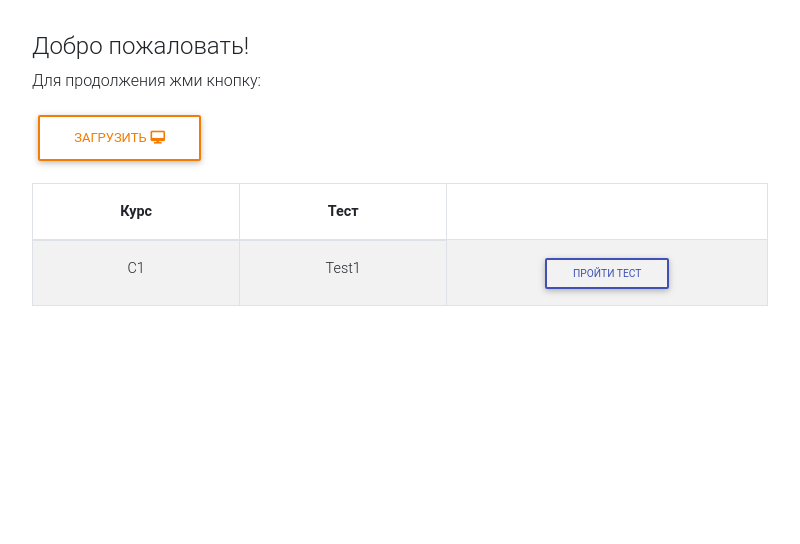
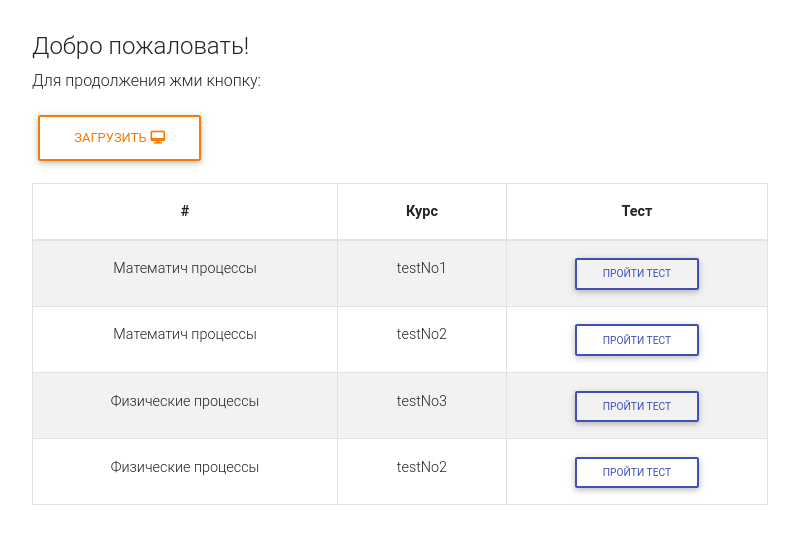
Before and after one commit to Nati098/test_system, an Electron app: page part_for_students/index.html in a window 800 px wide. Drawn offline with nearby package versions, Linux system fonts and the light colour scheme.

Commit message:
Added main logic

```diff
--- a/part_for_students/index.html
+++ b/part_for_students/index.html
@@ -20,6 +20,8 @@
 
   </head>
   <body>
+
+    <!-- Main page -->
     <div id="main" class="wrapper-editor">
 
       <h4>Добро пожаловать!</h4>
@@ -27,34 +29,28 @@
       <a role="button" class="btn btn-outline-orange" onclick="onLoadBtnClick()">Загрузить<i class="fas fa-desktop pl-1"></i></a>
       <p> </p>
 
-      <table id="table-tests" class="table table-striped table-bordered" cellspacing="0" width="100%">
+      <table class="table table-striped table-bordered" cellspacing="0" width="100%">
         <thead>
         <tr>
 
-<!--          <th class="th-sm" style="size: 20px; text-align: center"><b>#</b></th>-->
+          <th class="th-sm" style="size: 20px; text-align: center"><b>#</b></th>
           <th class="th-sm" style="size: 20px; text-align: center"><b>Курс</b></th>
           <th class="th-sm" style="size: 20px; text-align: center"><b>Тест</b></th>
 
         </tr>
         </thead>
-        <tbody>
-        <tr data-course="C1" data-test="Test1">
-<!--          <th scope="row" style="text-align: center">1</th>-->
-          <td style="text-align:center">C1</td>
-          <td style="text-align:center">Test1</td>
-          <td style="text-align:center">
-              <a role="button" class="btn row-run btn-outline-indigo btn-sm m-0">Пройти тест</a>
-          </td>
-
-        </tr>
-
+        <tbody  id="all-courses-table-list">
+        <!-- List of tests -->
         </tbody>
 
       </table>
 
     </div>
 
+    <!-- Test page -->
     <div id="test" style="display: none">
+
+      <a role="button" onclick="togglePage('MAIN_PAGE')" class="btn btn-outline-indigo">Назад<i class="fas fa-backward pl-1"></i></a>
 
       <div id="mainInfo" class="table-responsive text-nowrap">
         <table id="questions" class="table table-borderless" cellspacing="0" >
@@ -95,73 +91,11 @@
           </tr>
 
         </table>
+
       </div>
 
       <!--here the list of questions-->
-      <div class="list-group">
-        <div class="list-group-item">
-          <h5 id="questionNumber">Вопрос</h5>
-          <p id="questionBody">Тут что-то написано. Скорее всего, сам вопрос. Возможно, на эльфийском.</p>
-          <div id="answers1">
-            <div class="form-check">
-              <input class="form-check-input" type="radio" name="question1" id="answer11">
-              <label class="form-check-label" for="answer11">
-                Ответ 1
-              </label>
-            </div>
-            <div class="form-check">
-              <input class="form-check-input" type="radio" name="question1" id="answer12" >
-              <label class="form-check-label" for="answer12">
-                Ответ 2
-              </label>
-            </div>
-            <div class="form-check">
-              <input class="form-check-input" type="radio" name="question1" id="answer13">
-              <label class="form-check-label" for="answer13">
-                Ответ 3
-              </label>
-            </div>
-            <div class="form-check">
-              <input class="form-check-input" type="radio" name="question1" id="answer14" >
-              <label class="form-check-label" for="answer14">
-                Ответ 4
-              </label>
-            </div>
-          </div>
-        </div>
-
-        <div class="list-group-item">
-          <h5 class="card-title">Вопрос [2]</h5>
-          <p class="card-text">Тело вопроса, содержание вопроса, дух вопроса, в общем, сам вопрос.</p>
-
-          <div id="answers">
-            <div class="form-check">
-              <input class="form-check-input" type="radio" name="question2" id="answer1">
-              <label class="form-check-label" for="answer1">
-                Ответ 1
-              </label>
-            </div>
-            <div class="form-check">
-              <input class="form-check-input" type="radio" name="question2" id="answer2" >
-              <label class="form-check-label" for="answer2">
-                Ответ 2
-              </label>
-            </div>
-            <div class="form-check">
-              <input class="form-check-input" type="radio" name="question2" id="answer3">
-              <label class="form-check-label" for="answer3">
-                Ответ 3
-              </label>
-            </div>
-            <div class="form-check">
-              <input class="form-check-input" type="radio" name="question2" id="answer4">
-              <label class="form-check-label" for="answer4">
-                Ответ 4
-              </label>
-            </div>
-          </div>
-
-        </div>
+      <div id="list-questions" class="list-group">
 
       </div>
 
@@ -194,40 +128,307 @@
   </body>
 </html>
 
+
 <script>
-  let tests = null;
+  let globalCourses = [
+    {
+      "courseName": "Математич процессы",
+      "courseId": "course1",
+      "tests": [
+        {
+          "testName": "testNo1",
+          "testId": "test1",
+          "questions": [
+            {
+              "questionId": "question1",
+              "questionName": "How are you?",
+              "cost": 10,
+              "answers": [
+                {
+                  "answerId": "answer1",
+                  "answerName": "qwe",
+                  "right": true,
+                },
+                {
+                  "answerId": "answer2",
+                  "answerName": "rty",
+                  "right": false,
+                },
+                {
+                  "answerId": "answer3",
+                  "answerName": "asd",
+                  "right": false,
+                },
+              ]
+            },
+            {
+              "questionId": "question2",
+              "questionName": "How qweqweqwe you?",
+              "cost": 11,
+              "answers": [
+                {
+                  "answerId": "answer1",
+                  "answerName": "qwe",
+                  "right": true,
+                },
+                {
+                  "answerId": "answer2",
+                  "answerName": "rty",
+                  "right": false,
+                },
+                {
+                  "answerId": "answer3",
+                  "answerName": "asd",
+                  "right": false,
+                },
+              ]
+            },
+            {
+              "questionId": "question3",
+              "questionName": "QQyou?",
+              "cost": 100,
+              "answers": [
+                {
+                  "answerId": "answer1",
+                  "answerName": "qwe",
+                  "right": true,
+                },
+                {
+                  "answerId": "answer2",
+                  "answerName": "rty",
+                  "right": false,
+                },
+                {
+                  "answerId": "answer3",
+                  "answerName": "asd",
+                  "right": false,
+                },
+              ]
+            },
+          ]
+        },
+        {
+          "testName": "testNo2",
+          "testId": "test2",
+          "questions": [
+            {
+              "questionId": "question2",
+              "questionName": "How are qweqwe?",
+              "cost": 5,
+              "answers": [
+                {
+                  "answerId": "answer1",
+                  "answerName": "qwe",
+                  "right": true,
+                },
+                {
+                  "answerId": "answer2",
+                  "answerName": "rty",
+                  "right": false,
+                },
+                {
+                  "answerId": "answer3",
+                  "answerName": "asd",
+                  "right": false,
+                },
+              ]
+            },
+          ]
+        }
+      ]
+    },
+    {
+      "courseName": "Физические процессы",
+      "courseId": "course2",
+      "tests": [
+        {
+          "testName": "testNo3",
+          "testId": "test1",
+          "questions": [
+            {
+              "questionId": "question3",
+              "questionName": "ЦРФФФЕ",
+              "cost": 10,
+              "answers": [
+                {
+                  "answerId": "answer1",
+                  "answerName": "qwe",
+                  "right": true,
+                },
+                {
+                  "answerId": "answer2",
+                  "answerName": "rty",
+                  "right": false,
+                },
+                {
+                  "answerId": "answer3",
+                  "answerName": "asd",
+                  "right": false,
+                },
+              ]
+            },
+          ]
+        },
+        {
+          "testName": "testNo2",
+          "testId": "test2",
+          "questions": [
+            {
+              "questionId": "question4",
+              "questionName": "Hoуауаукпму",
+              "cost": 5,
+              "answers": [
+                {
+                  "answerId": "answer1",
+                  "answerName": "qwe",
+                  "right": true,
+                },
+                {
+                  "answerId": "answer2",
+                  "answerName": "rty",
+                  "right": false,
+                },
+                {
+                  "answerId": "answer3",
+                  "answerName": "asd",
+                  "right": false,
+                },
+              ]
+            },
+          ]
+        }
+      ]
+    }
+  ];
 
+  let currentCourseIndex = -1;
+  let currentTestIndex = -1;
 
   function onLoadBtnClick() {
     // TODO: load btn
+    console.log('Load!');
   }
 
-  $('#table-tests').on('click', '.row-run', function () {
-    let course = $(this).parents("tr").attr("data-course");
-    let test = $(this).parents("tr").attr("data-test");
+  function fillAllCoursesListTable() {
+    let allTestsListTable = $("#all-courses-table-list");
+    allTestsListTable.empty();
 
-    $('#course-name-field').val(course);
-    $('#test-name-field').val(test);
-    fillTest();
+    globalCourses.forEach((value1, index1) => {
+      let i = 1;
 
-    toogleAll();
-  });
+      value1.tests.forEach((value2, index2) => {
+        let index = index1+''+index2;
+        console.log('index='+index);
 
-  function fillTest() {
-    // TODO: fill test
+        let newRow = $('<tr id="' + i + '">');
+        let cols = "";
+        // cols += '<th scope="row" style="text-align: center">'+$tableID.find('tr').length+'</th>';
+        cols += '<td style="text-align:center">' + value1.courseName + '</td>';
+        cols += '<td style="text-align:center">' + value2.testName + '</td>';
+        cols += '<td style="text-align:center">\n' +
+                '   <span>\n' +
+                '      <a role="button" class="btn row-run btn-outline-indigo btn-sm m-0" onclick="runTest(\'' + index + '\');">Пройти тест</a>\n' +
+                '   </span>\n' +
+                '</td>';
+        cols += '</tr>';
+
+        newRow.append(cols);
+        allTestsListTable.append(newRow);
+        i = i+1;
+      });
+    });
+
+    togglePage("MAIN_PAGE");
+  }
+
+  function runTest(rowIdx) {
+
+    let test = getTest(rowIdx);
+
+    if (test === undefined) {
+      console.log('Wrong test index. Current index: '+rowIdx);
+    }
+
+    fillTest(test);
+    togglePage("TEST_PAGE");
+
+  }
+
+  function getTest(rowIdx) {
+    let courseId = parseInt(rowIdx[0]);
+    let testId = parseInt(rowIdx[1]);
+    console.log('row idx='+rowIdx);
+    console.log('course='+courseId+' tst='+testId);
+
+    if (courseId > -1 && courseId < globalCourses.length) {
+      if (testId > -1 && testId < globalCourses[courseId].tests.length) {
+        currentCourseIndex = courseId;
+        currentTestIndex = testId;
+        console.log(globalCourses[courseId].tests[testId]);
+        return globalCourses[courseId].tests[testId]
+      }
+    }
+    return undefined
+  }
+
+  function fillTest(test) {
+    $('#course-name-field').val(globalCourses[currentCourseIndex].courseName);
+    $('#test-name-field').val(globalCourses[currentCourseIndex].tests[currentTestIndex].testName);
+
+    let questionsList = $('#list-questions');
+    questionsList.empty();
+
+    test.questions.forEach((value1, index1) => {
+      let element = '';
+
+      element += '<div class="list-group-item">';
+      element += '<h5 id="questionNumber">Вопрос '+(index1+1)+'</h5>';
+      element += '<p id="questionName">'+value1.questionName+'</p>';
+      element += '<div id="answers'+index1+'">';
+
+      value1.answers.forEach((value2, index2) => {
+        let index = 'answer'+index1+''+index2;
+        let answer = '';
+
+        answer += '<div class="form-check">';
+        answer += '<input id="'+index+'" name="question'+index1+'" class="form-check-input" type="radio">';
+        answer += '<label class="form-check-label" for="'+index+'">'+value2.answerName+'</label>';
+        answer += '</div>';
+
+        element += answer;
+      });
+
+      element += '</div>';
+      element += '</div>';
+
+      questionsList.append(element);
+    });
+
   }
 
   function backToTests() {
-    $('#course-name-input').val('');
+    $('#course-name-field').val('');
+    $('#test-name-field').val('');
 
-    toogleAll();
+    togglePage("MAIN_PAGE");
   }
 
+  function togglePage(page) {
+    if (page === "MAIN_PAGE") {
+      $('#main').show();
+      $('#test').hide();
+      return;
+    }
 
+    if (page === "TEST_PAGE") {
+      $('#main').hide();
+      $('#test').show();
+      return;
+    }
 
-  function toogleAll() {
-    $("#test").toggle();
-    $("#main").toggle();
   }
 
+  fillAllCoursesListTable();
+  togglePage("MAIN_PAGE");
+
 </script>
```
